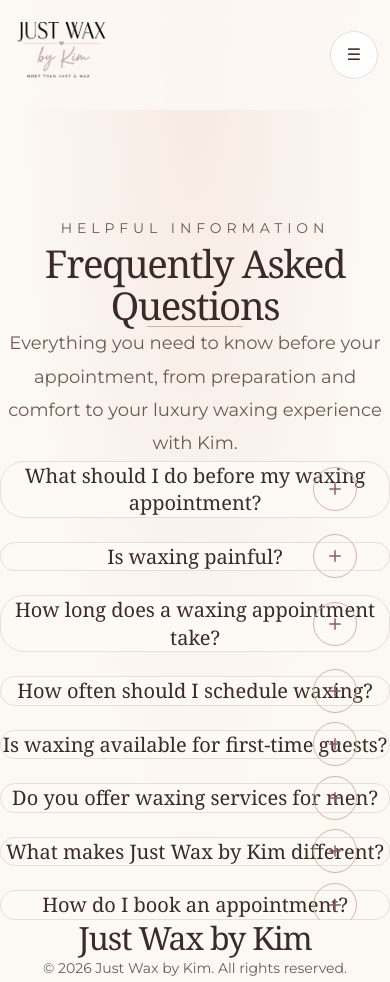
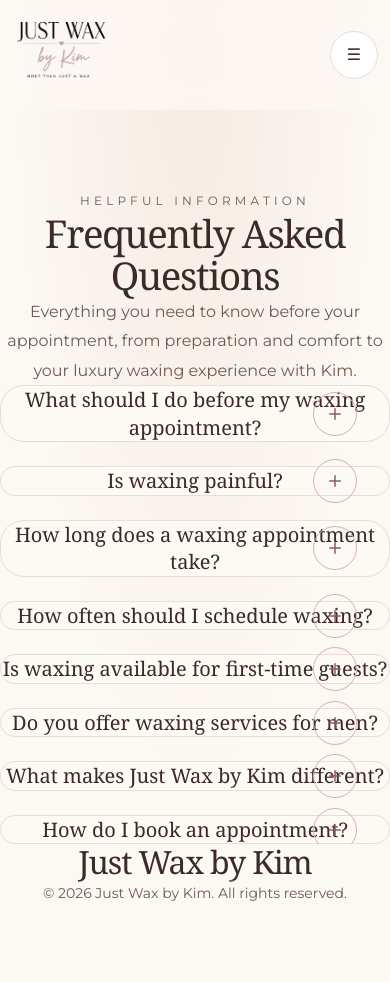
Before and after one commit to kevin-phan-25/just-wax-by-kim, a Next.js app: page /faq in a window 390 px wide. After the commit the page ends 907 px from the top, so only its background shows below. Built offline with nearby package versions, Linux system fonts and the light colour scheme; a web font is replaced by a local one.

Commit message:
Refactor FAQ component for improved layout and spacing
Updated FAQ component layout and styling for better responsiveness and visual clarity.

```diff
--- a/features/faq/FAQ.tsx
+++ b/features/faq/FAQ.tsx
@@ -1,21 +1,17 @@
 /**
- * -----------------------------------------------------------------------------
  * File:
  * features/faq/FAQ.tsx
  *
  * Description:
  * Standalone luxury FAQ presentation.
  *
- * Updated:
- * • Matched Contact / Gallery / Testimonials spacing system
- * • Added internal navbar clearance (spacer pattern)
- * • Removed width restrictions
- * • Centered all FAQ content
- * • Preserved editorial typography
- * • Removed bottom divider
- * • Increased vertical spacing for a more open layout
- * • Removed Book Appointment CTA
- * -----------------------------------------------------------------------------
+ * Updates:
+ * • Matched luxury spacing system
+ * • Removed divider accents
+ * • Centered editorial layout
+ * • Improved question breathing room
+ * • Responsive phone / iPad / desktop layout
+ * • Removed unnecessary width restrictions
  */
 
 import FAQAccordion from "./FAQAccordion";
@@ -37,9 +33,13 @@ export default function FAQ() {
       id="faq"
       className="
         relative
+
         w-full
+
         min-h-screen
+
         overflow-hidden
+
         bg-[#FCF8F3]
       "
     >
@@ -51,15 +51,28 @@ export default function FAQ() {
         aria-hidden
         className="
           pointer-events-none
+
           absolute
+
           inset-0
+
           bg-[radial-gradient(ellipse_at_50%_0%,rgba(232,200,188,0.30),transparent_65%)]
         "
       />
 
 
-      {/* Navbar Transition Spacer */}
-      <div className="h-[216px]" />
+
+      {/* Navbar Clearance */}
+
+      <div
+        className="
+          h-[190px]
+
+          md:h-[210px]
+        "
+      />
+
+
 
 
       {/* CONTENT */}
@@ -67,16 +80,25 @@ export default function FAQ() {
       <div
         className="
           relative
+
           z-10
+
           w-full
-          px-6
-          text-center
-          pb-40
+
+          px-5
+          md:px-8
+
+          pb-32
+          md:pb-40
+
           flex
+
           flex-col
+
           items-center
         "
       >
+
 
 
         {/* HEADER */}
@@ -84,10 +106,18 @@ export default function FAQ() {
         <header
           className="
             w-full
-            mb-20
+
+            max-w-4xl
+
+            mb-16
+            md:mb-20
+
             flex
+
             flex-col
+
             items-center
+
             text-center
           "
         >
@@ -95,8 +125,12 @@ export default function FAQ() {
           <p
             className="
               uppercase
+
               tracking-[0.35em]
-              text-sm
+
+              text-xs
+              md:text-sm
+
               text-[#8C5A6B]
             "
           >
@@ -107,11 +141,18 @@ export default function FAQ() {
 
           <h1
             className="
-              mt-8
+              mt-7
+
               font-serif
+
               text-4xl
-              md:text-6xl
+
+              md:text-5xl
+
+              lg:text-6xl
+
               leading-tight
+
               text-[#3B2A26]
             "
           >
@@ -120,25 +161,19 @@ export default function FAQ() {
 
 
 
-          <div
-            className="
-              mx-auto
-              mt-10
-              h-px
-              w-24
-              bg-[#D8B4A0]
-            "
-          />
-
-
 
           <p
             className="
               mt-10
-              mx-auto
+
               max-w-3xl
-              text-lg
+
+              text-base
+
+              md:text-lg
+
               leading-relaxed
+
               text-[#8C7468]
             "
           >
@@ -152,21 +187,13 @@ export default function FAQ() {
 
 
 
-
-
-
-
         {/* FAQ CONTENT */}
 
         <div
           className="
-            mt-24
             w-full
-            max-w-5xl
-            flex
-            flex-col
-            items-center
-            text-center
+
+            max-w-4xl
           "
         >
 
@@ -179,7 +206,6 @@ export default function FAQ() {
 
 
 
-
       </div>
 
 
```
